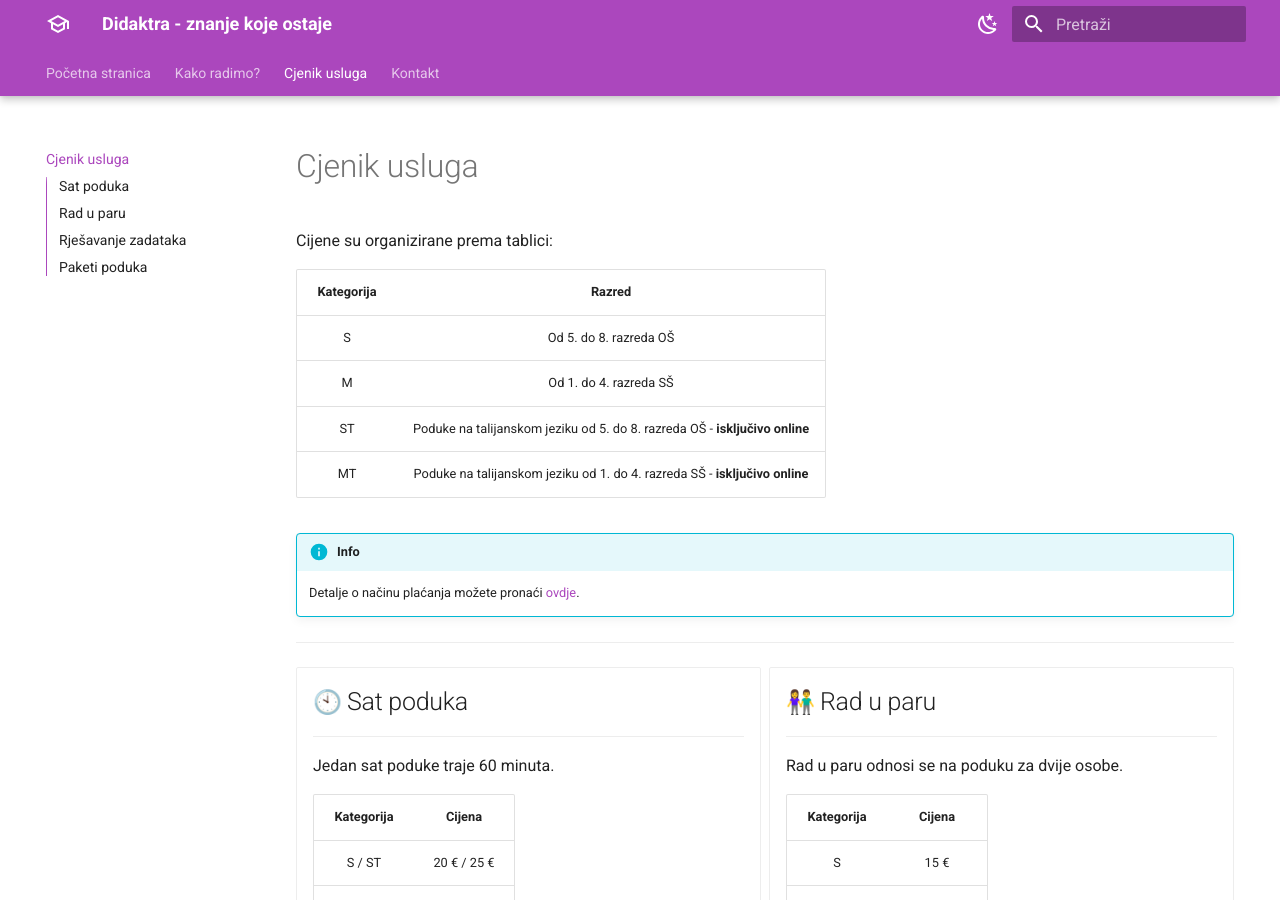
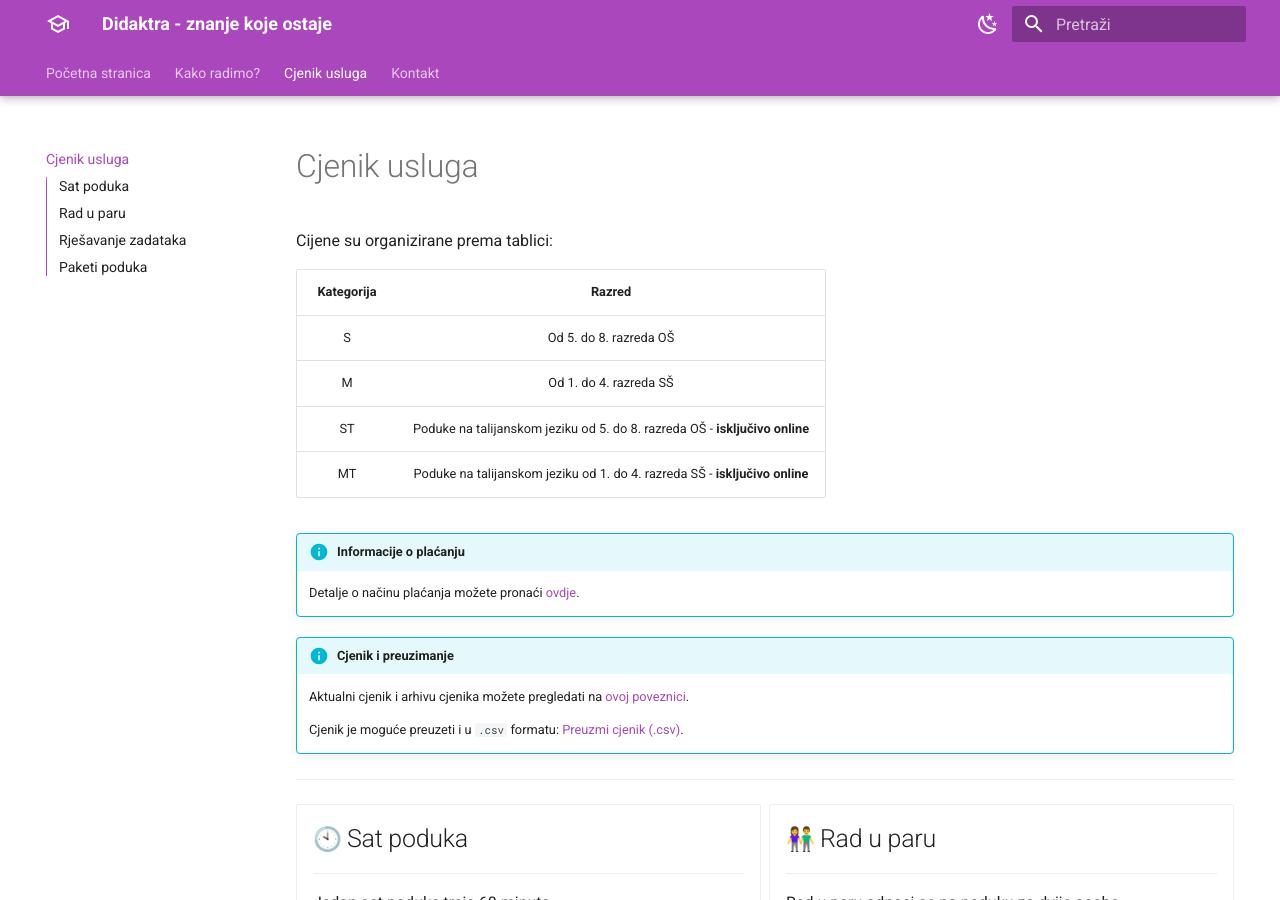
Before and after one commit to didaktra/didaktra.github.io, an MkDocs documentation site: the page built from docs/cjenik.md, in a window 1280 px wide and 900 px high. Built offline with MkDocs 1.6.1 and Material for MkDocs 9.7.7, drawn with Linux system fonts in a browser that asks for light colours; emoji names are drawn with the system emoji font.

Commit message:
Cjenik + preuzimanje csv

```diff
--- a/docs/cjenik.md
+++ b/docs/cjenik.md
@@ -11,9 +11,15 @@
 | ST | Poduke na talijanskom jeziku od 5. do 8. razreda OŠ - **isključivo online** |
 | MT | Poduke na talijanskom jeziku od 1. do 4. razreda SŠ - **isključivo online** |
 
-!!! info
+!!! info "Informacije o plaćanju"
 
     Detalje o načinu plaćanja možete pronaći [ovdje](./placanje.md).
+
+!!! info "Cjenik i preuzimanje"
+
+    Aktualni cjenik i arhivu cjenika možete pregledati na [ovoj poveznici](https://app.fira.finance/api/v1/public/price-list/LfxhowbfYqERIdHCjU7BxkuacNERTVKk).
+
+    Cjenik je moguće preuzeti i u `.csv` formatu: [Preuzmi cjenik (.csv)](https://app.fira.finance/api/v1/public/price-list/LfxhowbfYqERIdHCjU7BxkuacNERTVKk/cjenik.csv).
 
 ---
 
```
